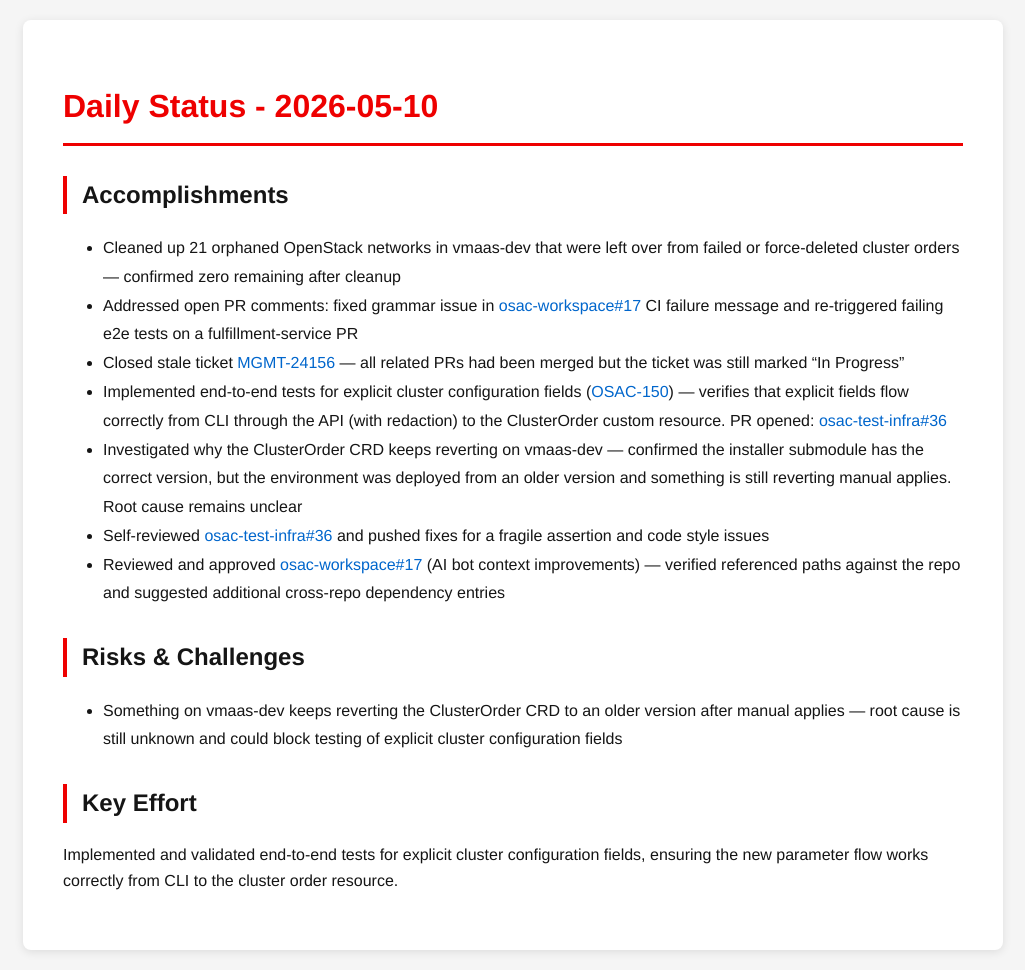
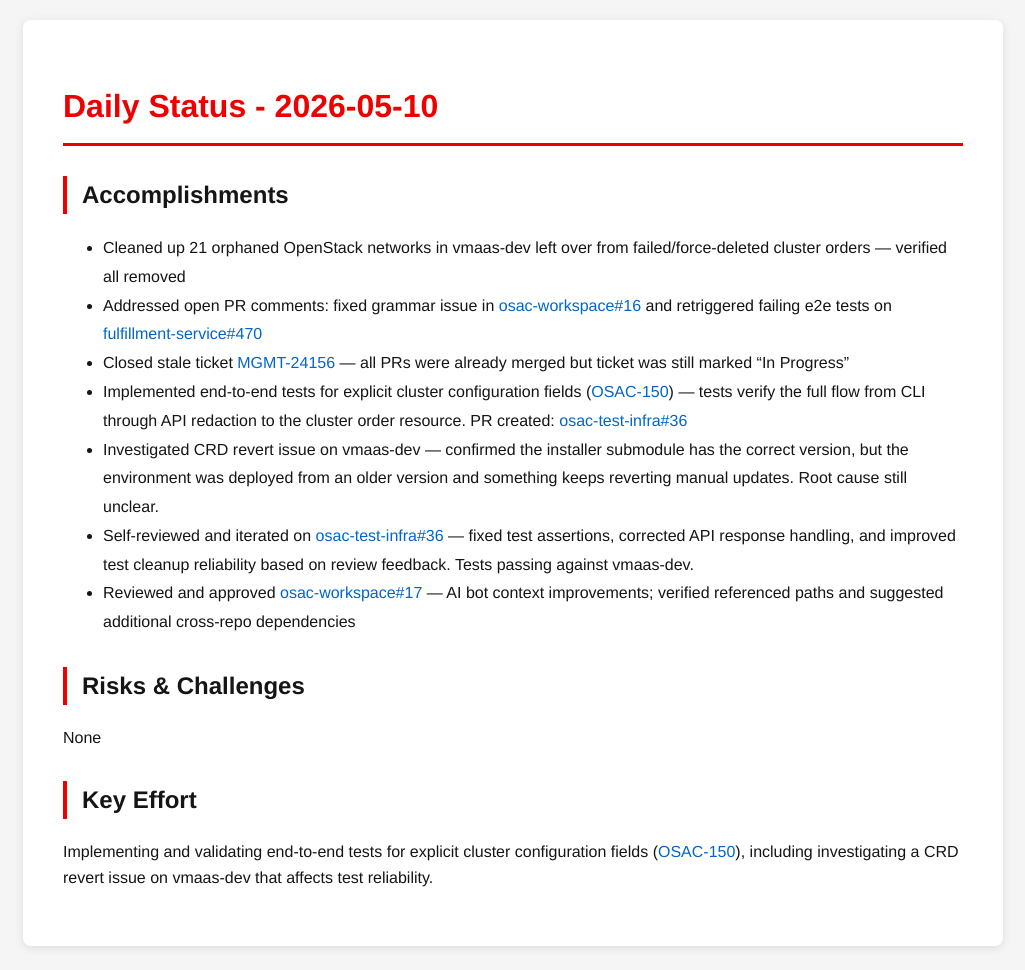
Before and after one commit to tzvatot/daily-status, a Jekyll site: the page built from 2026-05-10.md, in a window 1280 px wide. Shown: the whole page, without its empty margins (127-1152 px from the left). Built offline with Jekyll 4.4.1, drawn with Linux system fonts in a browser that asks for light colours.

Commit message:
Daily status update - 2026-05-10

```diff
--- a/2026-05-10.md
+++ b/2026-05-10.md
@@ -7,16 +7,16 @@
 # Daily Status - 2026-05-10
 
 ## Accomplishments
-- Cleaned up 21 orphaned OpenStack networks in vmaas-dev that were left over from failed or force-deleted cluster orders — confirmed zero remaining after cleanup
-- Addressed open PR comments: fixed grammar issue in [osac-workspace#17](https://github.com/osac-project/osac-workspace/pull/17) CI failure message and re-triggered failing e2e tests on a fulfillment-service PR
-- Closed stale ticket [MGMT-24156](https://issues.redhat.com/browse/MGMT-24156) — all related PRs had been merged but the ticket was still marked "In Progress"
-- Implemented end-to-end tests for explicit cluster configuration fields ([OSAC-150](https://redhat.atlassian.net/browse/OSAC-150)) — verifies that explicit fields flow correctly from CLI through the API (with redaction) to the ClusterOrder custom resource. PR opened: [osac-test-infra#36](https://github.com/osac-project/osac-test-infra/pull/36)
-- Investigated why the ClusterOrder CRD keeps reverting on vmaas-dev — confirmed the installer submodule has the correct version, but the environment was deployed from an older version and something is still reverting manual applies. Root cause remains unclear
-- Self-reviewed [osac-test-infra#36](https://github.com/osac-project/osac-test-infra/pull/36) and pushed fixes for a fragile assertion and code style issues
-- Reviewed and approved [osac-workspace#17](https://github.com/osac-project/osac-workspace/pull/17) (AI bot context improvements) — verified referenced paths against the repo and suggested additional cross-repo dependency entries
+- Cleaned up 21 orphaned OpenStack networks in vmaas-dev left over from failed/force-deleted cluster orders — verified all removed
+- Addressed open PR comments: fixed grammar issue in [osac-workspace#16](https://github.com/osac-project/osac-workspace/pull/16) and retriggered failing e2e tests on [fulfillment-service#470](https://github.com/osac-project/fulfillment-service/pull/470)
+- Closed stale ticket [MGMT-24156](https://issues.redhat.com/browse/MGMT-24156) — all PRs were already merged but ticket was still marked "In Progress"
+- Implemented end-to-end tests for explicit cluster configuration fields ([OSAC-150](https://redhat.atlassian.net/browse/OSAC-150)) — tests verify the full flow from CLI through API redaction to the cluster order resource. PR created: [osac-test-infra#36](https://github.com/osac-project/osac-test-infra/pull/36)
+- Investigated CRD revert issue on vmaas-dev — confirmed the installer submodule has the correct version, but the environment was deployed from an older version and something keeps reverting manual updates. Root cause still unclear.
+- Self-reviewed and iterated on [osac-test-infra#36](https://github.com/osac-project/osac-test-infra/pull/36) — fixed test assertions, corrected API response handling, and improved test cleanup reliability based on review feedback. Tests passing against vmaas-dev.
+- Reviewed and approved [osac-workspace#17](https://github.com/osac-project/osac-workspace/pull/17) — AI bot context improvements; verified referenced paths and suggested additional cross-repo dependencies
 
 ## Risks & Challenges
-- Something on vmaas-dev keeps reverting the ClusterOrder CRD to an older version after manual applies — root cause is still unknown and could block testing of explicit cluster configuration fields
+None
 
 ## Key Effort
-Implemented and validated end-to-end tests for explicit cluster configuration fields, ensuring the new parameter flow works correctly from CLI to the cluster order resource.
+Implementing and validating end-to-end tests for explicit cluster configuration fields ([OSAC-150](https://redhat.atlassian.net/browse/OSAC-150)), including investigating a CRD revert issue on vmaas-dev that affects test reliability.
```
